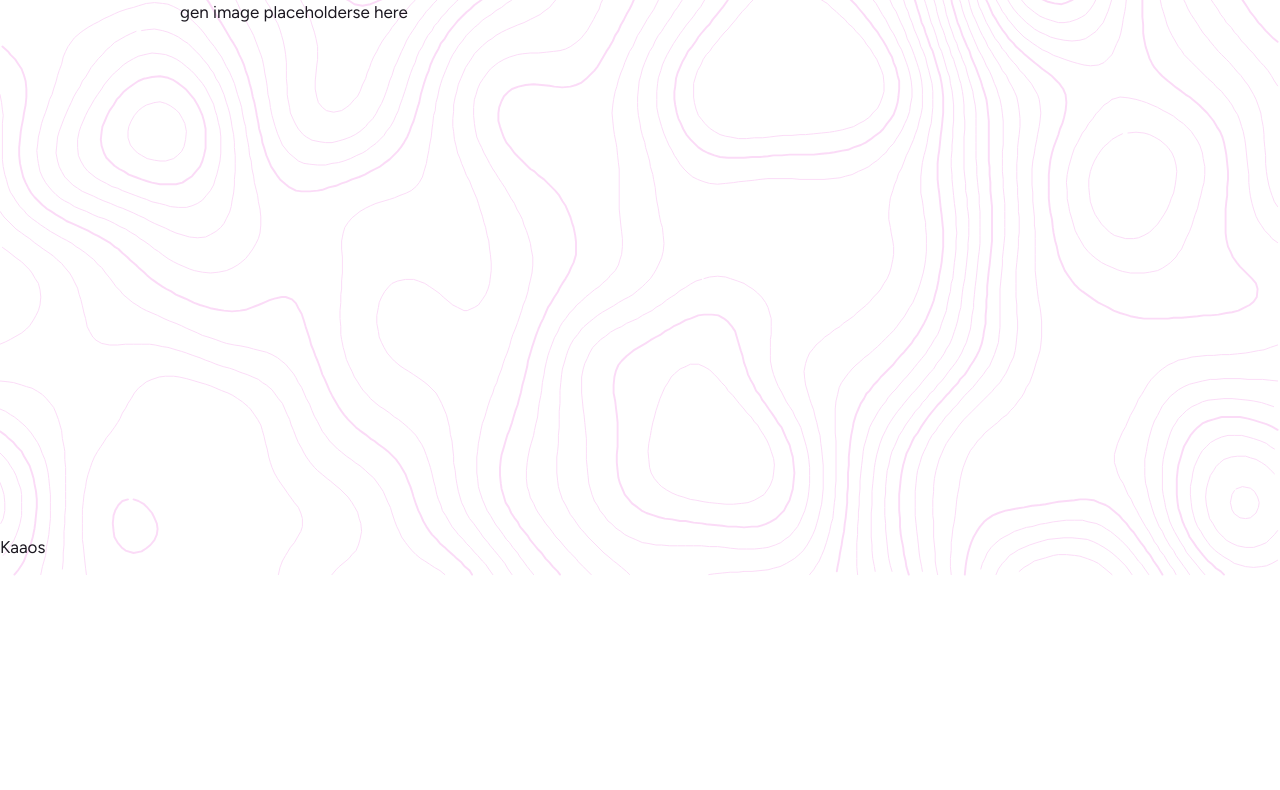
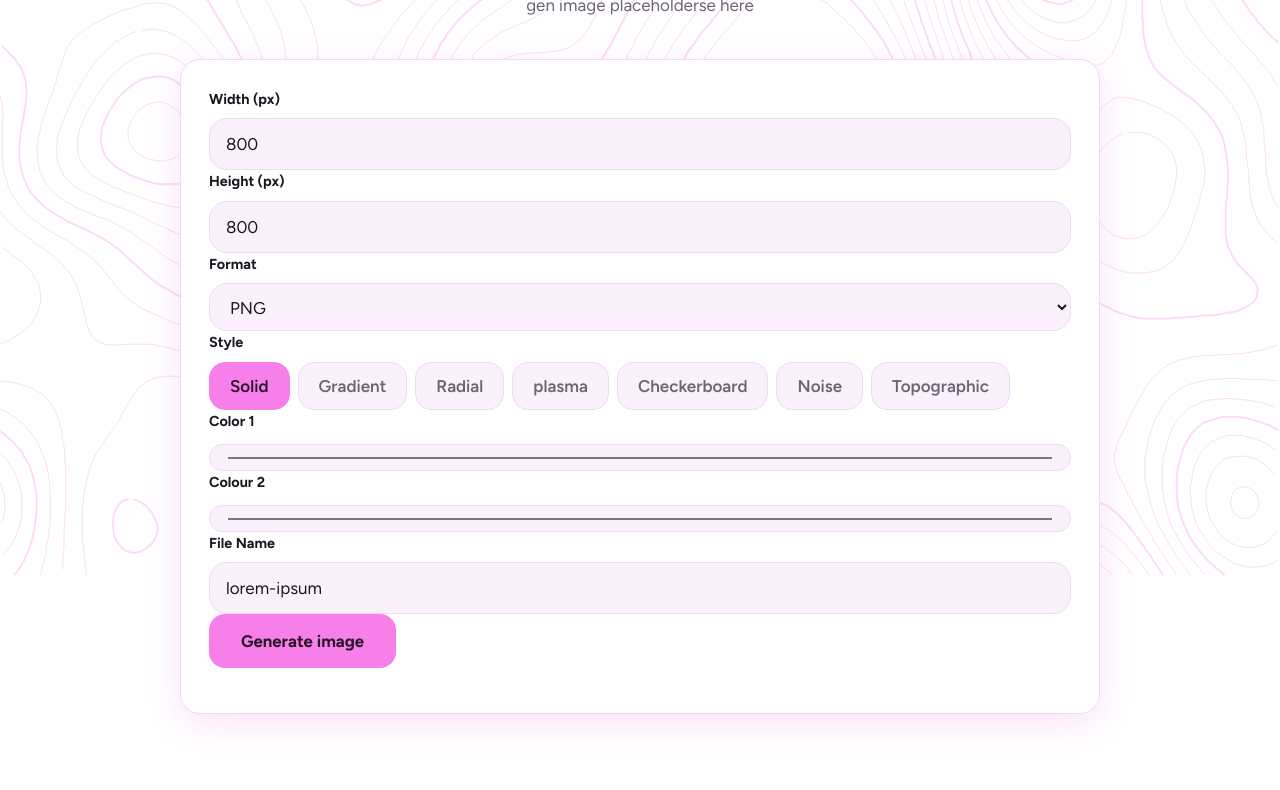
Before and after one commit to TheStarViper/Kaaos, a website built with Vite: page frontend/images.html in a window 1280 px wide. Shown: the part 223-1013 px from the top of the page. Before the commit the page ends 800 px from the top, so only its background shows below. Built offline with nearby package versions, Linux system fonts and the light colour scheme.

Commit message:
run the prettier formatter

```diff
--- a/frontend/images.html
+++ b/frontend/images.html
@@ -1,17 +1,20 @@
-<!DOCTYPE html>
+<!doctype html>
 <html lang="en">
   <head>
-        <meta charset="UTF-8">
-        <meta name="viewport" content="width=device-width ,initial-scale=1">
-        <title> Kaaos Home</title>
-        <link rel="preconnect" href="https://fonts.googleapis.com">
-        <link rel="preconnect" href="https://fonts.gstatic.com" crossorigin>
-        <link href="https://fonts.googleapis.com/css2?family=Figtree:wght@400;600;700;800&display=swap" rel="stylesheet">
-        <link rel="stylesheet" href="style.css">
+    <meta charset="UTF-8" />
+    <meta name="viewport" content="width=device-width ,initial-scale=1" />
+    <title>Kaaos Home</title>
+    <link rel="preconnect" href="https://fonts.googleapis.com" />
+    <link rel="preconnect" href="https://fonts.gstatic.com" crossorigin />
+    <link
+      href="https://fonts.googleapis.com/css2?family=Figtree:wght@400;600;700;800&display=swap"
+      rel="stylesheet"
+    />
+    <link rel="stylesheet" href="style.css" />
     <script src="navigation.js" defer></script>
   </head>
   <body>
-    <header class = "site-header">
+    <header class="site-header">
       <div class="nav-pill">
         <a class="brand" href="index.html">Kaaos</a>
         <nav class="tabs" aria-label="Main">
@@ -23,12 +26,142 @@
           <a class="tab" href="about.html">About</a>
         </nav>
       </div>
-
     </header>
 
     <main>
-        <h2>images</h2>
+      <section class="hero">
+        <h2>Images</h2>
         <p>gen image placeholderse here</p>
+      </section>
+
+      <section class="card">
+        <form class="form-stack" id="image-form" autocomplete="off">
+          <div class="form-grid">
+            <div>
+              <label class="field-label" for="img-width">Width (px)</label>
+              <input
+                class="input"
+                id="img-width"
+                type="number"
+                min="1"
+                max="4000"
+                value="800"
+                required
+              />
+            </div>
+            <div>
+              <label class="field-label" for="img-height">Height (px)</label>
+              <input
+                class="input"
+                id="img-height"
+                type="number"
+                min="1"
+                max="4000"
+                value="800"
+                required
+              />
+            </div>
+            <div>
+              <label class="field-label" for="img-format">Format</label>
+              <select class="input" id="img-format">
+                <option value="png">PNG</option>
+                <option value="jpg">JPEG</option>
+                <option value="webp">WebP</option>
+                <option value="gif">GIF</option>
+                <option value="bmp">BMP</option>
+                <option value="tiff">TIFF</option>
+              </select>
+            </div>
+          </div>
+
+          <div>
+            <span class="field-label" id="style-label">Style</span>
+            <div
+              class="pill-group"
+              role="radiogroup"
+              aria-labelledby="style-label"
+            >
+              <label class="pill"
+                ><input type="radio" name="style" value="solid" checked /><span
+                  >Solid</span
+                ></label
+              >
+              <label class="pill"
+                ><input type="radio" name="style" value="gradient" /><span
+                  >Gradient</span
+                ></label
+              >
+              <label class="pill"
+                ><input type="radio" name="style" value="radial" /><span
+                  >Radial</span
+                ></label
+              >
+              <label class="pill"
+                ><input type="radio" name="style" value="plasma" /><span
+                  >plasma</span
+                ></label
+              >
+              <label class="pill"
+                ><input type="radio" name="style" value="checkerboard" /><span
+                  >Checkerboard</span
+                ></label
+              >
+              <label class="pill"
+                ><input type="radio" name="style" value="noise" /><span
+                  >Noise</span
+                ></label
+              >
+              <label class="pill"
+                ><input type="radio" name="style" value="topographic" /><span
+                  >Topographic</span
+                ></label
+              >
+            </div>
+          </div>
+
+          <div class="form-grid">
+            <div>
+              <label class="field-label" for="img-color1">Color 1</label>
+              <input
+                class="input"
+                id="img-color1"
+                type="color"
+                value="#f77fe9"
+              />
+            </div>
+            <div>
+              <label class="field-label" for="img-color2">Colour 2</label>
+              <input
+                class="input"
+                id="img-color2"
+                type="color"
+                value="#2f7fe0"
+              />
+            </div>
+            <div>
+              <label class="field-label" for="img-name">File Name</label>
+              <input
+                class="input"
+                id="img-name"
+                type="text"
+                value="lorem-ipsum"
+              />
+            </div>
+          </div>
+
+          <div class="btn-row">
+            <button class="btn" id="img-generate" type="submit">
+              Generate image
+            </button>
+            <p
+              class="status"
+              id="img-status"
+              role="status"
+              aria-live="polite"
+            ></p>
+          </div>
+        </form>
+      </section>
     </main>
 
     <footer>
--- a/frontend/style.css
+++ b/frontend/style.css
@@ -36,12 +36,12 @@
   }
 }
 
-@view-transition{
+@view-transition {
   navigation: auto;
   types: slide-left, slide-right;
 }
 
-:active-view-transition-type(slide-left){
+:active-view-transition-type(slide-left) {
   &::view-transition-old(root) {
     animation: 0.3s cubic-bezier(0.4, 0, 0.2, 1) both slide-out-to-left;
   }
@@ -60,27 +60,44 @@
 }
 
 @keyframes slide-out-to-left {
-    to { transform: translateX(-30%); opacity: 0; }
+  to {
+    transform: translateX(-30%);
+    opacity: 0;
+  }
 }
 @keyframes slide-in-from-right {
-    from { transform: translateX(30%); opacity: 0; }
+  from {
+    transform: translateX(30%);
+    opacity: 0;
+  }
 }
 
 @keyframes slide-out-to-right {
-    to { transform: translateX(30%); opacity: 0; }
+  to {
+    transform: translateX(30%);
+    opacity: 0;
+  }
 }
 @keyframes slide-in-from-left {
-    from { transform: translateX(-30%); opacity: 0; }
+  from {
+    transform: translateX(-30%);
+    opacity: 0;
+  }
 }
 
-*,*::before,*::after {box-sizing:border-box;}
-html {scroll-behavior: smooth;}
+*,
+*::before,
+*::after {
+  box-sizing: border-box;
+}
+html {
+  scroll-behavior: smooth;
+}
 
-
-body{
+body {
   margin: 0;
   min-height: 100vh;
-    display:flex;
+  display: flex;
   flex-direction: column;
   background: var(--bg);
   color: var(--text);
@@ -88,14 +105,14 @@ body{
   font-size: 1.0625rem;
   line-height: 1.55;
   -webkit-font-smoothing: antialiased;
-    overflow-y:scroll;
+  overflow-y: scroll;
 }
 
 body::-webkit-scrollbar {
   display: none;
 }
 
-body::before{
+body::before {
   content: "";
   position: fixed;
   inset: 0;
@@ -105,31 +122,36 @@ body::before{
   opacity: var(--topo-opacity);
 }
 
-@media (prefers-color-scheme: dark){
-    body::before{background-image: url("../assets/topo-dark.svg");}
+@media (prefers-color-scheme: dark) {
+  body::before {
+    background-image: url("../assets/topo-dark.svg");
   }
-a {color: inherit; text-decoration: none;}
+}
+a {
+  color: inherit;
+  text-decoration: none;
+}
 
-:focus-visible{
+:focus-visible {
   outline: 3px solid var(--accent-strong);
   outline-offset: 3px;
 }
 
-.site-header{
-    position:sticky;
-    top:10px;
+.site-header {
+  position: sticky;
+  top: 10px;
   z-index: 10;
   display: flex;
   justify-content: center;
   padding: 16px;
-    padding-top: max(16px,env(safe-area-inset-top));
+  padding-top: max(16px, env(safe-area-inset-top));
 }
 
-.nav-pill{
+.nav-pill {
   display: flex;
-    align-items:center;
-    gap:6px;
-    max-width:100%;
+  align-items: center;
+  gap: 6px;
+  max-width: 100%;
   padding: 6px;
   background: color-mix(in srgb, var(--surface) 85%, transparent);
   border: 1px solid var(--border);
@@ -137,21 +159,23 @@ a {color: inherit; text-decoration: none;}
   box-shadow: var(--shadow);
 }
 
-.brand{
+.brand {
   padding: 10px 18px;
-    font-weight:800;
-    letter-spacing:-0.02em;
+  font-weight: 800;
+  letter-spacing: -0.02em;
   white-space: nowrap;
 }
 
-.tabs{
+.tabs {
   display: flex;
   gap: 4px;
-    overflow-x:auto;
+  overflow-x: auto;
   scrollbar-width: none;
 }
 
-.tabs::-webkit-scrollbar { display: none; }
+.tabs::-webkit-scrollbar {
+  display: none;
+}
 
 .tab {
   padding: 10px 18px;
@@ -159,7 +183,9 @@ a {color: inherit; text-decoration: none;}
   font-weight: 600;
   color: var(--muted);
   white-space: nowrap;
-  transition: background 0.15s ease, color 0.15s ease;
+  transition:
+    background 0.15s ease,
+    color 0.15s ease;
 }
 
 .tab:hover {
@@ -177,7 +203,7 @@ a {color: inherit; text-decoration: none;}
   position: relative;
 }
 
-.tab-sep::before{
+.tab-sep::before {
   content: "";
   position: absolute;
   left: -7px;
@@ -187,87 +213,91 @@ a {color: inherit; text-decoration: none;}
   background: var(--border);
 }
 
-main{
+main {
   flex: 1;
-    width:100%;
+  width: 100%;
   max-width: 960px;
   margin: 0 auto;
   padding: 48px 20px 72px;
 }
 
-.hero{
+.hero {
   text-align: center;
   margin-bottom: 40px;
 }
 
-.hero h2{
+.hero h2 {
   margin: 0 0 12px;
-    font-size: clamp(2.25rem,6vw,3.75rem);
+  font-size: clamp(2.25rem, 6vw, 3.75rem);
   line-height: 1.05;
   letter-spacing: -0.035em;
   font-weight: 800;
 }
 
-.hero p{
+.hero p {
   margin: 0 auto;
   max-width: 46ch;
   color: var(--muted);
 }
 
-.section-title{
+.section-title {
   margin: 56px 0 18px;
   text-align: center;
   font-size: 1.35rem;
   letter-spacing: -0.02em;
 }
 
-.card{
+.card {
   background: var(--surface);
-    border:1px solid var(--border);
+  border: 1px solid var(--border);
   border-radius: var(--radius-lg);
   padding: 28px;
   box-shadow: var(--shadow);
 }
 
-main > .card + .card {margin-top: 35px;}
+main > .card + .card {
+  margin-top: 35px;
+}
 
-.card .sub{
+.card .sub {
   margin: 0 0 20px;
   color: var(--muted);
   font-size: 0.95rem;
 }
 
-.card-grid{
+.card-grid {
   display: grid;
-    grid-template-columns: repeat(auto-fit,minmax(200px,1fr));
+  grid-template-columns: repeat(auto-fit, minmax(200px, 1fr));
   gap: 16px;
 }
 
-.format-card{
+.format-card {
   display: flex;
   flex-direction: column;
   gap: 6px;
-    transition: transform 0.15s ease, border-color 0.15s ease;
+  transition:
+    transform 0.15s ease,
+    border-color 0.15s ease;
 }
 
-.format-card:hover{
+.format-card:hover {
   transform: translateY(-3px);
   border-color: var(--accent-strong);
 }
 
-.format-card h3{
+.format-card h3 {
   margin: 0;
   font-size: 1.25rem;
   letter-spacing: -0.02em;
 }
 
-.format-card p{
+.format-card p {
   margin: 0;
   color: var(--muted);
   font-size: 0.95rem;
 }
 
-.placeholder{
+.placeholder {
   display: grid;
   place-items: center;
   min-height: 280px;
@@ -279,7 +309,7 @@ main > .card + .card {margin-top: 35px;}
   padding: 24px;
 }
 
-.btn{
+.btn {
   display: inline-block;
   padding: 12px 24px;
   border: 0;
@@ -292,20 +322,20 @@ main > .card + .card {margin-top: 35px;}
   transition: background 0.15s ease;
 }
 
-.quick{
+.quick {
   padding: 32px;
   border-width: 1px;
   border-color: var(--accent);
 }
 
-.quick-fields{
-    display:grid;
-    grid-template-columns: repeat(auto-fit,minmax(220px,1fr));
+.quick-fields {
+  display: grid;
+  grid-template-columns: repeat(auto-fit, minmax(220px, 1fr));
   gap: 16px;
   margin: 22px 0 26px;
 }
 
-.quick-actions{
+.quick-actions {
   display: flex;
   align-items: center;
   flex-wrap: wrap;
@@ -318,29 +348,31 @@ main > .card + .card {margin-top: 35px;}
   font-size: 0.9rem;
 }
 
-.field-label{
+.field-label {
   display: block;
   margin-bottom: 8px;
   font-size: 0.9rem;
   font-weight: 700;
 }
 
-.pill-group{
-    display:flex;
+.pill-group {
+  display: flex;
   flex-wrap: wrap;
   gap: 8px;
 }
 
-.pill {position: relative;}
+.pill {
+  position: relative;
+}
 
-.pill input{
+.pill input {
   position: absolute;
-    inset:0;
+  inset: 0;
   opacity: 0;
   cursor: pointer;
 }
 
-.pill span{
+.pill span {
   display: inline-block;
   padding: 10px 20px;
   border: 1px solid var(--border);
@@ -348,7 +380,10 @@ main > .card + .card {margin-top: 35px;}
   background: var(--surface-2);
   color: var(--muted);
   font-weight: 600;
-    transition: background 0.15s ease, color 0.15s ease, border-color 0.15s ease;
+  transition:
+    background 0.15s ease,
+    color 0.15s ease,
+    border-color 0.15s ease;
 }
 
 .pill:hover span {
@@ -356,7 +391,7 @@ main > .card + .card {margin-top: 35px;}
   border-color: var(--accent);
 }
 
-.pill input:checked + span{
+.pill input:checked + span {
   background: var(--accent);
   border-color: var(--accent);
   color: var(--accent-text);
@@ -377,26 +412,35 @@ main > .card + .card {margin-top: 35px;}
   font: inherit;
 }
 
-.input:focus{
+.input:focus {
   outline: 1px solid var(--accent);
   outline-offset: 1px;
   border-color: var(--accent-strong);
 }
 
-.setting-row{
+.setting-row {
   padding: 18px 0;
   border-top: 1px solid var(--border);
 }
 .setting-row:first-of-type {
-    border-top:0;
-    padding-top:0;
+  border-top: 0;
+  padding-top: 0;
 }
 
-.setting-row:last-child{ padding-bottom:0;}
+.setting-row:last-child {
+  padding-bottom: 0;
+}
 
-.prose p { margin: 0 0 14px; color: var(--muted); }
-.prose p:last-child { margin-bottom: 0; }
-.prose strong { color: var(--text); }
+.prose p {
+  margin: 0 0 14px;
+  color: var(--muted);
+}
+.prose p:last-child {
+  margin-bottom: 0;
+}
+.prose strong {
+  color: var(--text);
+}
 
 .about-list {
   display: grid;
@@ -412,7 +456,12 @@ main > .card + .card {margin-top: 35px;}
   border-radius: var(--radius-md);
   font-weight: 600;
 }
-.about-list span { display: block; color: var(--muted); font-weight: 400; font-size: 0.9rem; }
+.about-list span {
+  display: block;
+  color: var(--muted);
+  font-weight: 400;
+  font-size: 0.9rem;
+}
 
 .btn {
   display: inline-block;
@@ -425,10 +474,16 @@ main > .card + .card {margin-top: 35px;}
   font-weight: 700;
   font-size: 1.05rem;
   cursor: pointer;
-  transition: background 0.15s ease, transform 0.1s ease;
+  transition:
+    background 0.15s ease,
+    transform 0.1s ease;
 }
-.btn:hover { background: var(--accent-strong); }
-.btn:active { transform: scale(0.97); }
+.btn:hover {
+  background: var(--accent-strong);
+}
+.btn:active {
+  transform: scale(0.97);
+}
 
 .site-footer {
   padding: 24px 20px;
@@ -438,12 +493,23 @@ main > .card + .card {margin-top: 35px;}
 }
 
 @media (max-width: 560px) {
-  .brand { padding: 10px 12px; }
-  .tab { padding: 10px 12px; }
-  main { padding-top: 24px; }
-  .quick {padding: 22px}
+  .brand {
+    padding: 10px 12px;
+  }
+  .tab {
+    padding: 10px 12px;
+  }
+  main {
+    padding-top: 24px;
+  }
+  .quick {
+    padding: 22px;
+  }
 }
 
 @media (prefers-reduced-motion: reduce) {
-  * { transition: none !important; scroll-behavior: auto !important; }
+  * {
+    transition: none !important;
+    scroll-behavior: auto !important;
   }
+}
--- a/package.json
+++ b/package.json
@@ -2,6 +2,8 @@
   "name": "lorem-generator",
   "version": "0.1.0",
   "scripts": {
+    "format": "prettier --write .",
+    "format:check": "prettier --check .",
     "dev": "vite",
     "build": "vite build",
     "preview": "vite preview"
@@ -16,6 +18,7 @@
   "packageManager": "pnpm@12.21.0",
   "type": "module",
   "devDependencies": {
+    "prettier": "3.10.1",
     "vite": "^8.3.8"
   },
   "dependencies": {
```
Also changed, not shown: frontend/about.html (+12 -10 lines), frontend/audio.html (+12 -10 lines), frontend/docs.html (+12 -10 lines), frontend/index.html (+56 -24 lines), frontend/navigation.js (+17 -15 lines), frontend/settings.html (+15 -11 lines), frontend/video.html (+12 -10 lines), frontend/vite.config.mjs (+12 -7 lines), pnpm-lock.yaml, readme.md. Lines whose indentation alone changed are shown as unchanged.
